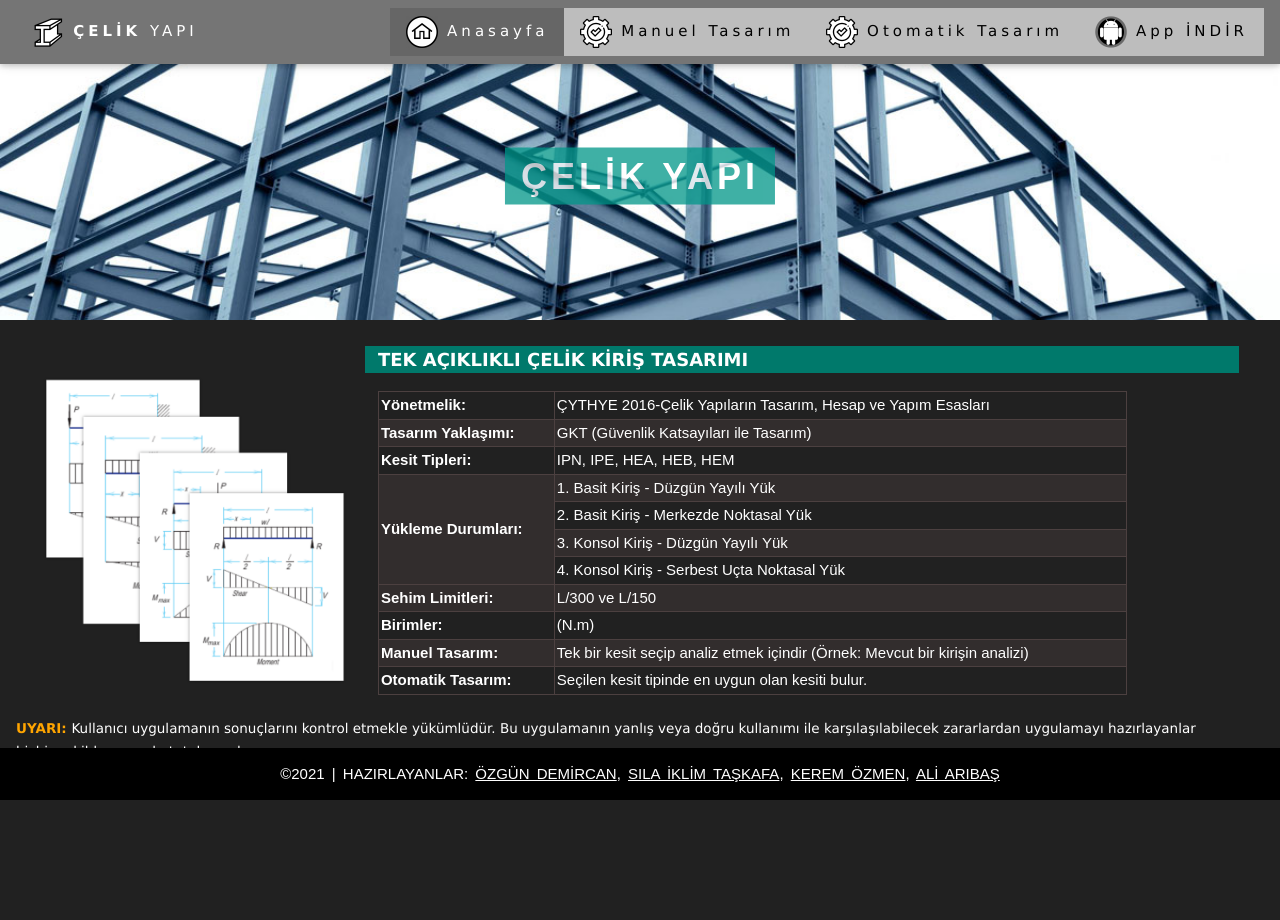
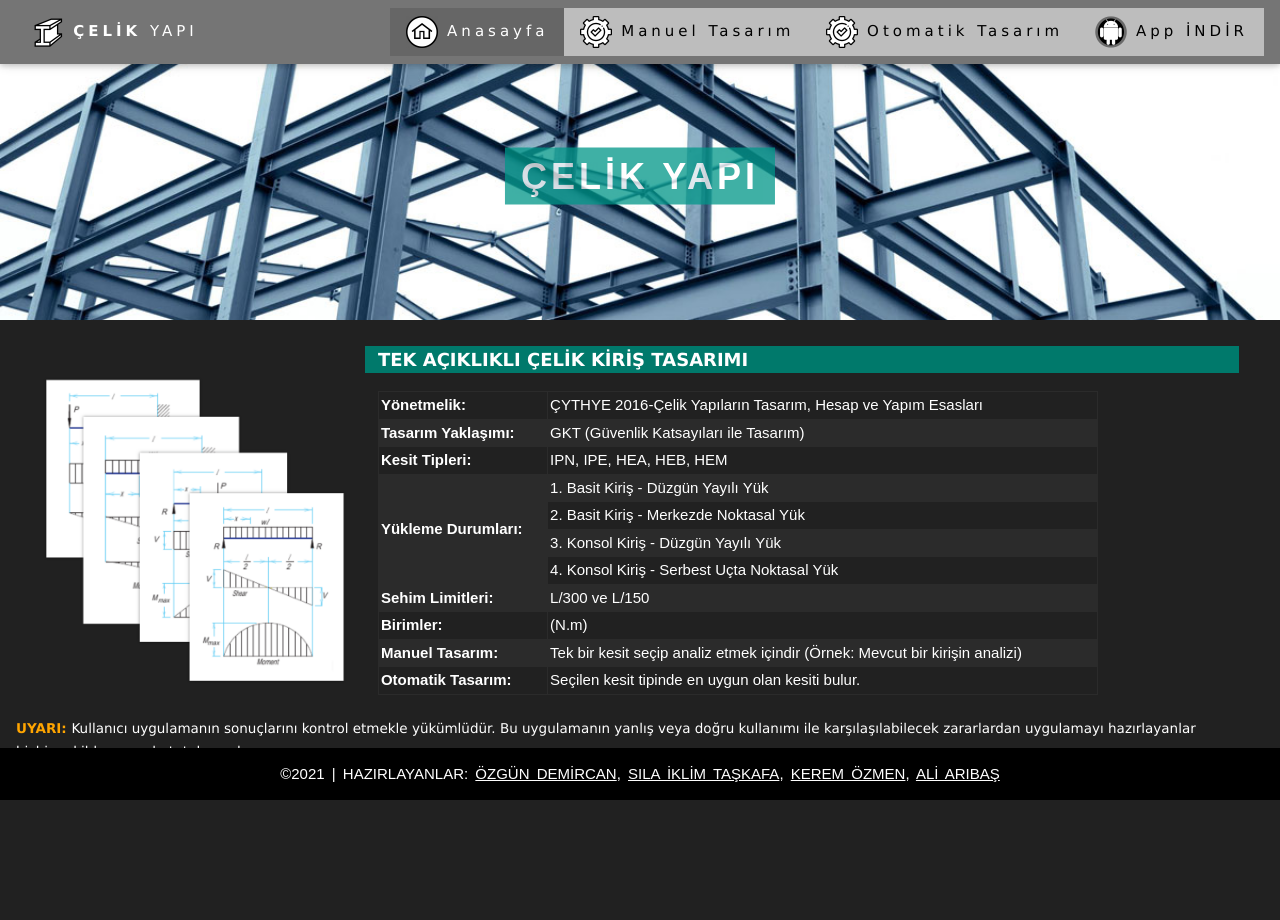
Before and after one commit to ozmen1/ProjeCelikKirisTasarim, a Flask app: page / in a window 1280 px wide. Run offline with Flask 2, Linux system fonts and the light colour scheme; data that the repository does not hold is empty; some libraries are stand-ins or nearby versions.

Commit message:
index.html revize edildi- tabloda ayar yapildi

```diff
--- a/templates/index.html
+++ b/templates/index.html
@@ -6,7 +6,6 @@
   <meta http-equiv="X-UA-Compatible" content="IE=edge">
   <meta name="viewport" content="width=device-width, initial-scale=1.0">
   <link rel="stylesheet" href="\static\w3.css">
-  <!-- link rel="stylesheet" href="https://maxcdn.bootstrapcdn.com/bootstrap/3.3.7/css/bootstrap.min.css"> -->
   <title>Anasayfa - Çelik Kiriş Tasarımı</title>
 
   <style>
@@ -30,19 +29,10 @@
   			width: 60%;
   		}
   		td, th {
-		   border: 1px solid #4C4040;
+		   border: 1px solid #2B2B2B;
   			padding: 2px;
 		}
-
-		tr:nth-child(even){background-color: #322D2D;}
-
-		th {
-  			padding-top: 12px;
-  			padding-bottom: 12px;
-  			text-align: left;
-  			background-color: #04AA6D;
-  			color: white;
-		}
+		tr:nth-child(even){background-color: #2B2B2B;}
 
 
 
@@ -90,6 +80,7 @@
           <p style="margin-left: 28%; background-color: #00796B; font-size:120%; margin-right: 2%;">
             <b>TEK AÇIKLIKLI ÇELİK KİRİŞ TASARIMI</b>
           <p style="margin-left: 2% ">
+            <div style="max-width: 1200px;">
             <table>
               <tbody>
                 <tr>
@@ -134,7 +125,9 @@
                   <td>Seçilen kesit tipinde en uygun olan kesiti bulur.</td>
                 </tr>
               </tbody>
-            </table><br>
+            </table>
+            </div>
+            <br>
             <div style="max-width: 1200px;">
             <p style="color:orange; display:inline;font-size:90%;"><strong>UYARI:   </strong></p>
               <p style="font-size:90%;display:inline">Kullanıcı uygulamanın sonuçlarını kontrol etmekle yükümlüdür. Bu uygulamanın yanlış veya doğru kullanımı
```
